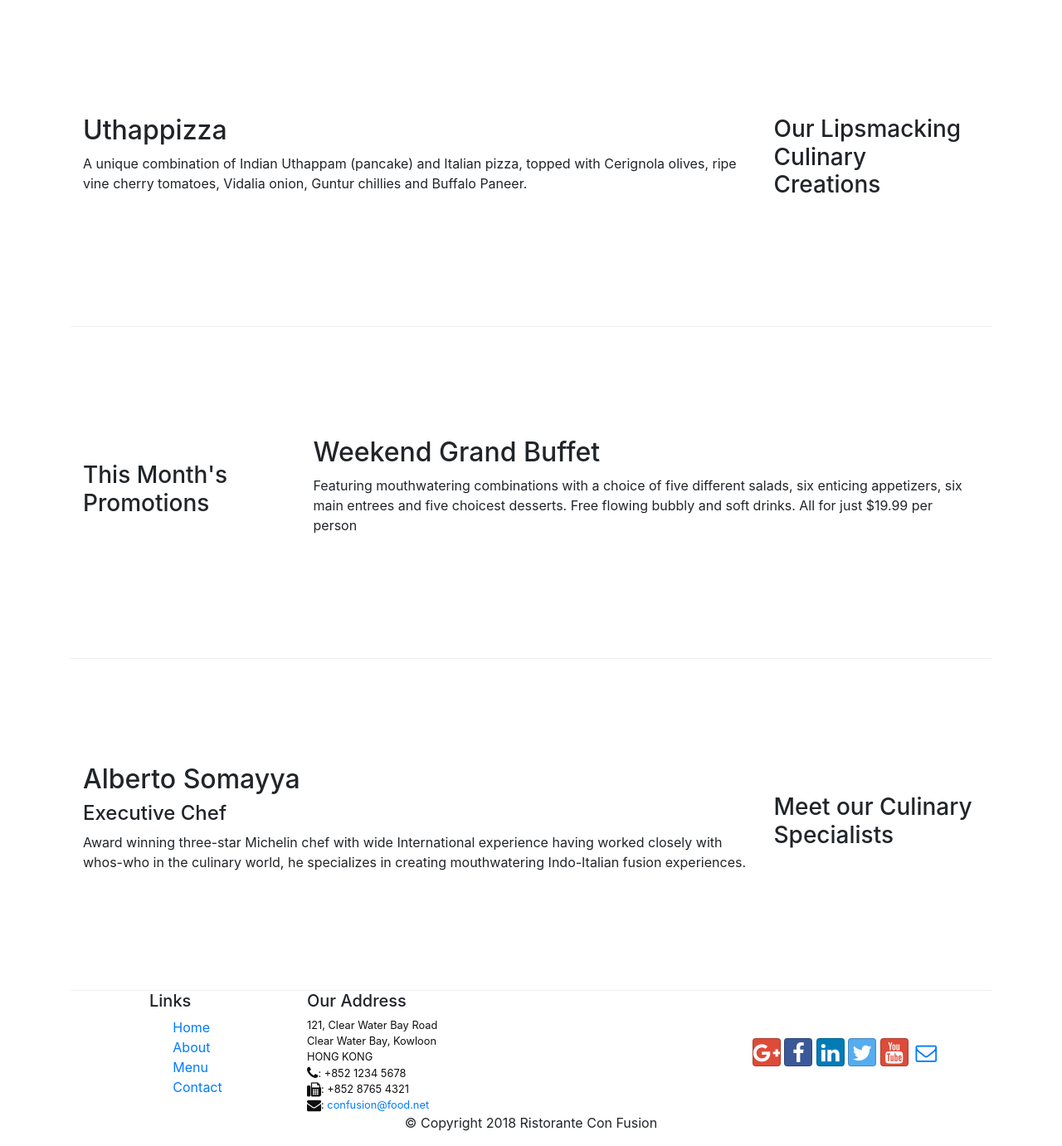
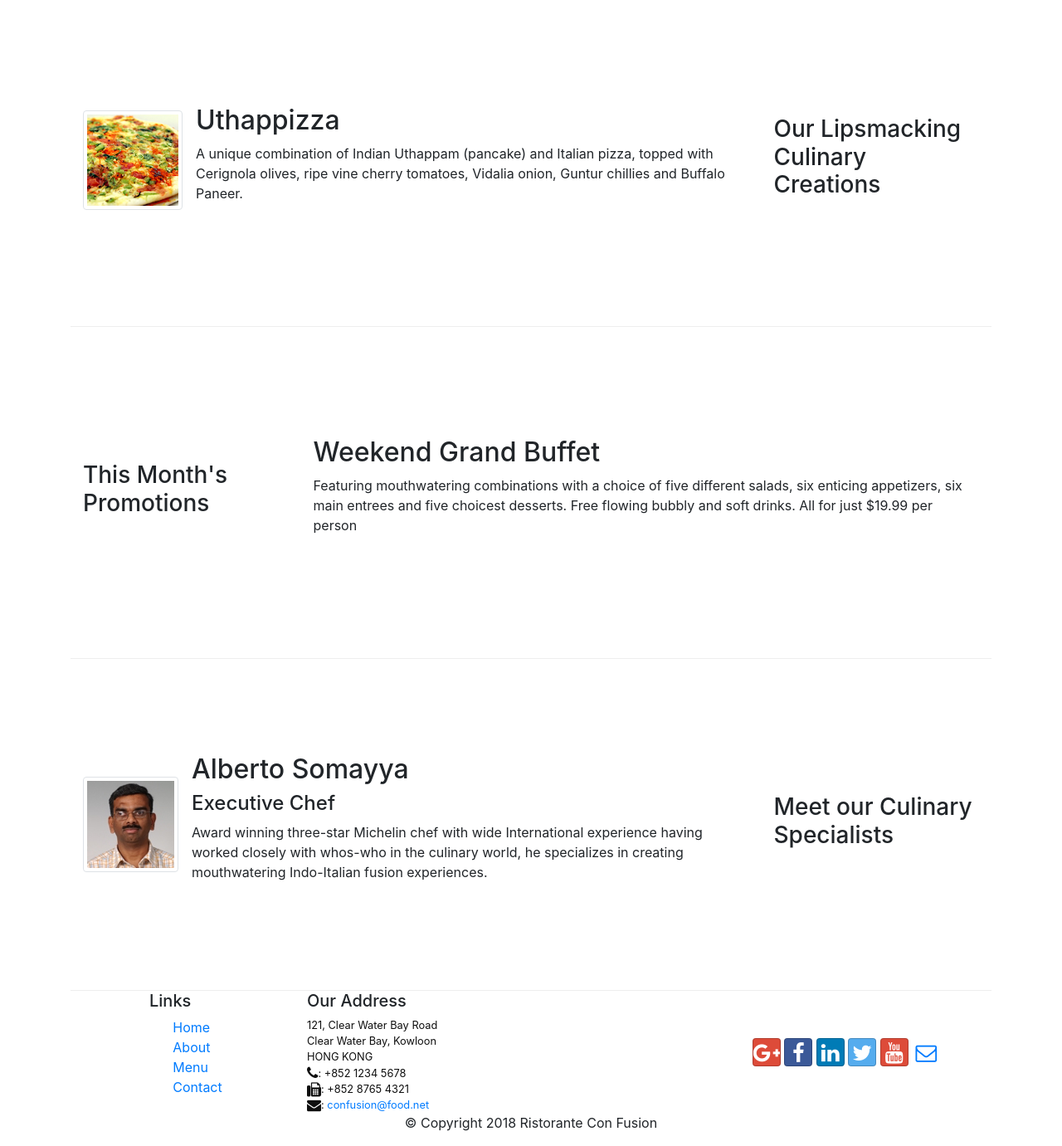
Before and after one commit to giahungphanngoc2002/git-test-01, a website: page index.html in a window 1280 px wide. Shown: the part 380-1761 px from the top of the page at 83% size. Drawn offline with nearby package versions, Linux system fonts and the light colour scheme.

Commit message:
Images and Media

```diff
--- a/index.html
+++ b/index.html
@@ -15,14 +15,20 @@
 <body>
 
     <header class="jumbotron">
+
+
         <nav class="navbar navbar-dark navbar-expand-sm fixed-top">
             <div class="container">
-                <a class="navbar-brand" href="#">Ristorante Con Fusion</a>
+                <a class="navbar-brand" href="#"><img src="img/logo.png" height="30" width="41"></a>
                 <ul class="navbar-nav mr-auto">
-                    <li class="nav-item active"><a class="nav-link" href="#"><span class="fa fa-home fa-lg"></span> Home</a></li>
-<li class="nav-item"><a class="nav-link" href="./aboutus.html"><span class="fa fa-info fa-lg"></span> About</a></li>
-<li class="nav-item"><a class="nav-link" href="#"><span class="fa fa-list fa-lg"></span> Menu</a></li>
-<li class="nav-item"><a class="nav-link" href="./contactus.html"><span class="fa fa-address-card fa-lg"></span> Contact</a></li>
+                    <li class="nav-item active"><a class="nav-link" href="#"><span class="fa fa-home fa-lg"></span>
+                            Home</a></li>
+                    <li class="nav-item"><a class="nav-link" href="./aboutus.html"><span
+                                class="fa fa-info fa-lg"></span> About</a></li>
+                    <li class="nav-item"><a class="nav-link" href="#"><span class="fa fa-list fa-lg"></span> Menu</a>
+                    </li>
+                    <li class="nav-item"><a class="nav-link" href="./contactus.html"><span
+                                class="fa fa-address-card fa-lg"></span> Contact</a></li>
 
 
                 </ul>
@@ -42,13 +48,17 @@
         </div>
 
         <div class="container">
+
             <div class="row row-header">
+                <div class="col-12 col-sm">
+                    <div class="col-12 col-sm align-self-center">
+                        <img src="img/logo.png" class="img-fluid">
+                    </div>
+                </div>
                 <div class="col-12 col-sm-6">
                     <h1>Ristorante con Fusion</h1>
                     <p>We take inspiration from the World's best cuisines, and create a unique fusion experience. Our
                         lipsmacking creations will tickle your culinary senses!</p>
-                </div>
-                <div class="col-12 col-sm">
                 </div>
             </div>
         </div>
@@ -60,9 +70,18 @@
                 <h3>Our Lipsmacking Culinary Creations</h3>
             </div>
             <div class="col col-sm order-sm-first col-md">
-                <h2>Uthappizza</h2>
-                <p>A unique combination of Indian Uthappam (pancake) and Italian pizza, topped with Cerignola olives,
-                    ripe vine cherry tomatoes, Vidalia onion, Guntur chillies and Buffalo Paneer.</p>
+                <div class="media">
+                    <img class="d-flex mr-3 img-thumbnail align-self-center"
+                            src="img/uthappizza.png" alt="Uthappizza">
+                    <div class="media-body">
+                        <h2 class="mt-0">Uthappizza</h2>
+                        <p class="d-none d-sm-block">A unique combination of Indian Uthappam (pancake) and
+                            Italian pizza, topped with Cerignola olives, ripe vine
+                            cherry tomatoes, Vidalia onion, Guntur chillies and
+                            Buffalo Paneer.</p>
+                    </div>
+                </div>
+
             </div>
         </div>
 
@@ -84,11 +103,20 @@
                 <h3>Meet our Culinary Specialists</h3>
             </div>
             <div class="col col-sm order-sm-first col-md">
-                <h2>Alberto Somayya</h2>
-                <h4>Executive Chef</h4>
-                <p>Award winning three-star Michelin chef with wide International experience having worked closely with
-                    whos-who in the culinary world, he specializes in creating mouthwatering Indo-Italian fusion
-                    experiences. </p>
+                <div class="media">
+                    <img class="d-flex mr-3 img-thumbnail align-self-center"
+                            src="img/alberto.png" alt="Alberto Somayya">
+                    <div class="media-body">
+                        <h2 class="mt-0">Alberto Somayya</h2>
+                        <h4>Executive Chef</h4>
+                        <p class="d-none d-sm-block">Award winning three-star Michelin chef with wide
+                            International experience having worked closely with
+                            whos-who in the culinary world, he specializes in
+                            creating mouthwatering Indo-Italian fusion experiences.
+                            </p>
+                    </div>
+                </div>
+
             </div>
         </div>
     </div>
```
Also changed, not shown: img/alberto.png (added), img/buffet.png (added), img/logo.png (added), img/uthappizza.png (added), 1 other file.
